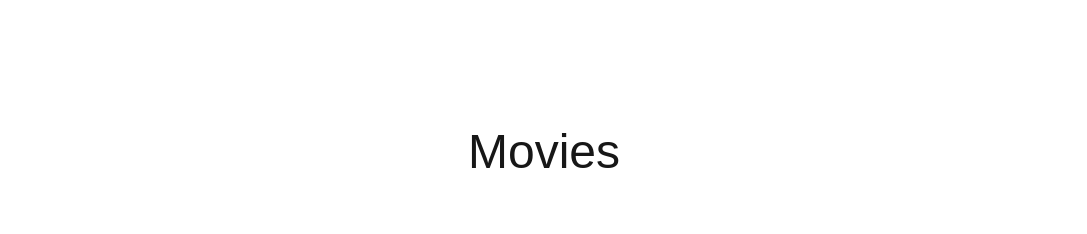
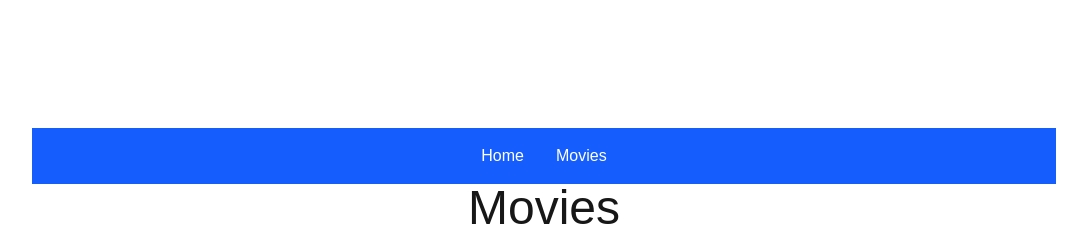
Before and after one commit to OctaFloare/betterFlix, a Next.js app: page /movies in a window 1280 px wide. Shown: the top 234 px of the page, without its empty margins (96-1183 px from the left). Built offline with nearby package versions, Linux system fonts and the light colour scheme.

Commit message:
navigare

```diff
--- /dev/null
+++ b/src/app/components/navigation.tsx
@@ -0,0 +1,12 @@
+import Link from "next/link";
+
+export const Navbar = () => {
+  return (
+    <nav className="w-full bg-blue-600 text-white p-4">
+      <div className="flex justify-center gap-8">
+        <Link href="/" className="hover:underline">Home</Link>
+        <Link href="/movies" className="hover:underline">Movies</Link>
+      </div>
+    </nav>
+  );
+};
--- a/src/app/movies/page.tsx
+++ b/src/app/movies/page.tsx
@@ -1,8 +1,10 @@
 import { Movies } from "../components/movies";
+import { Navbar } from "../components/navigation";
 
 
 const MoviesPage = () => {
     return <>
+    <Navbar />
         <h1 className="flex self-center justify-center pb-20 text-5xl">Movies</h1>
        <Movies />
     </>
```
Also changed, not shown: package.json (+7 -7 lines), 1 other file (tests, documents, lock files or other folders).
